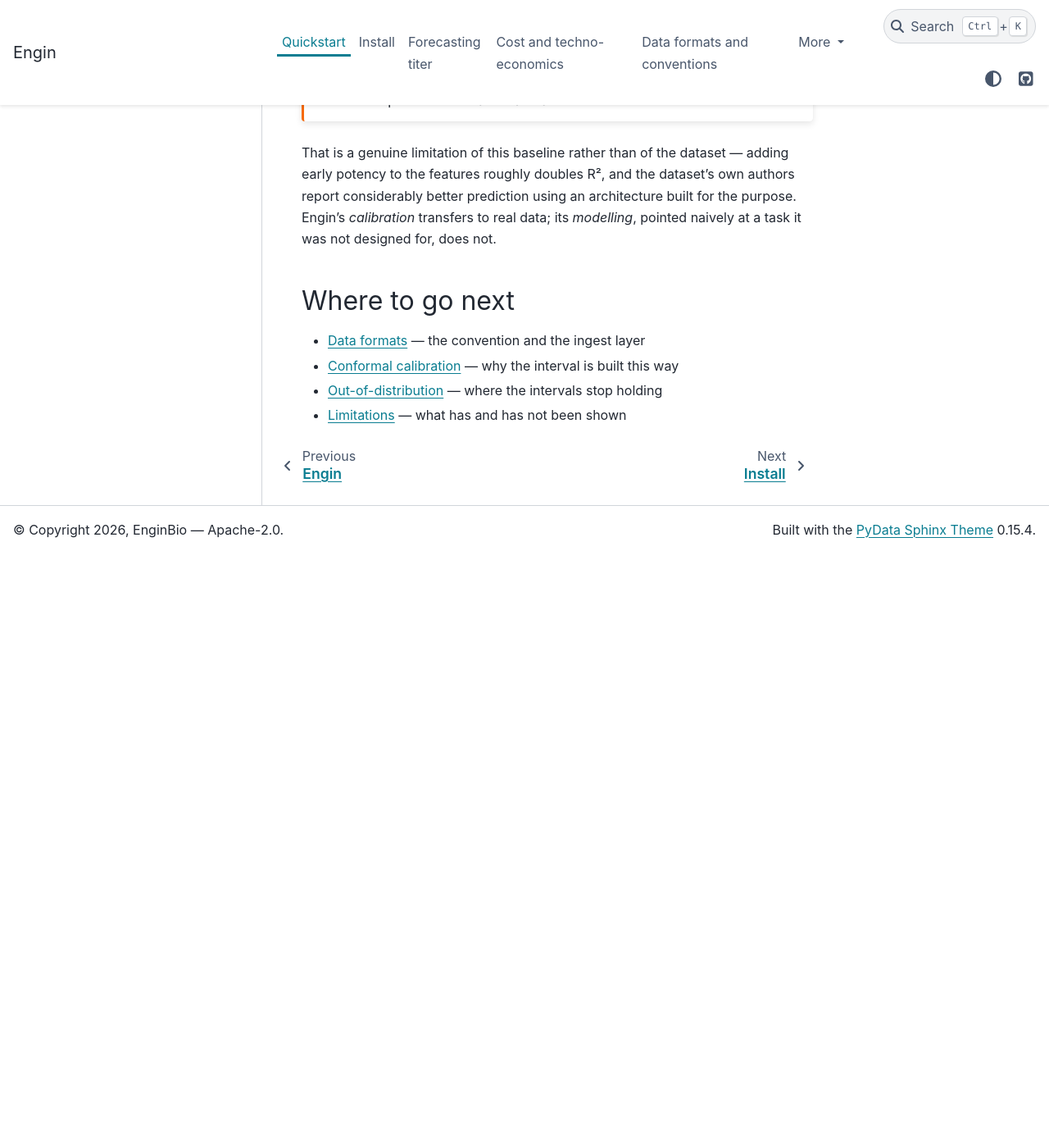
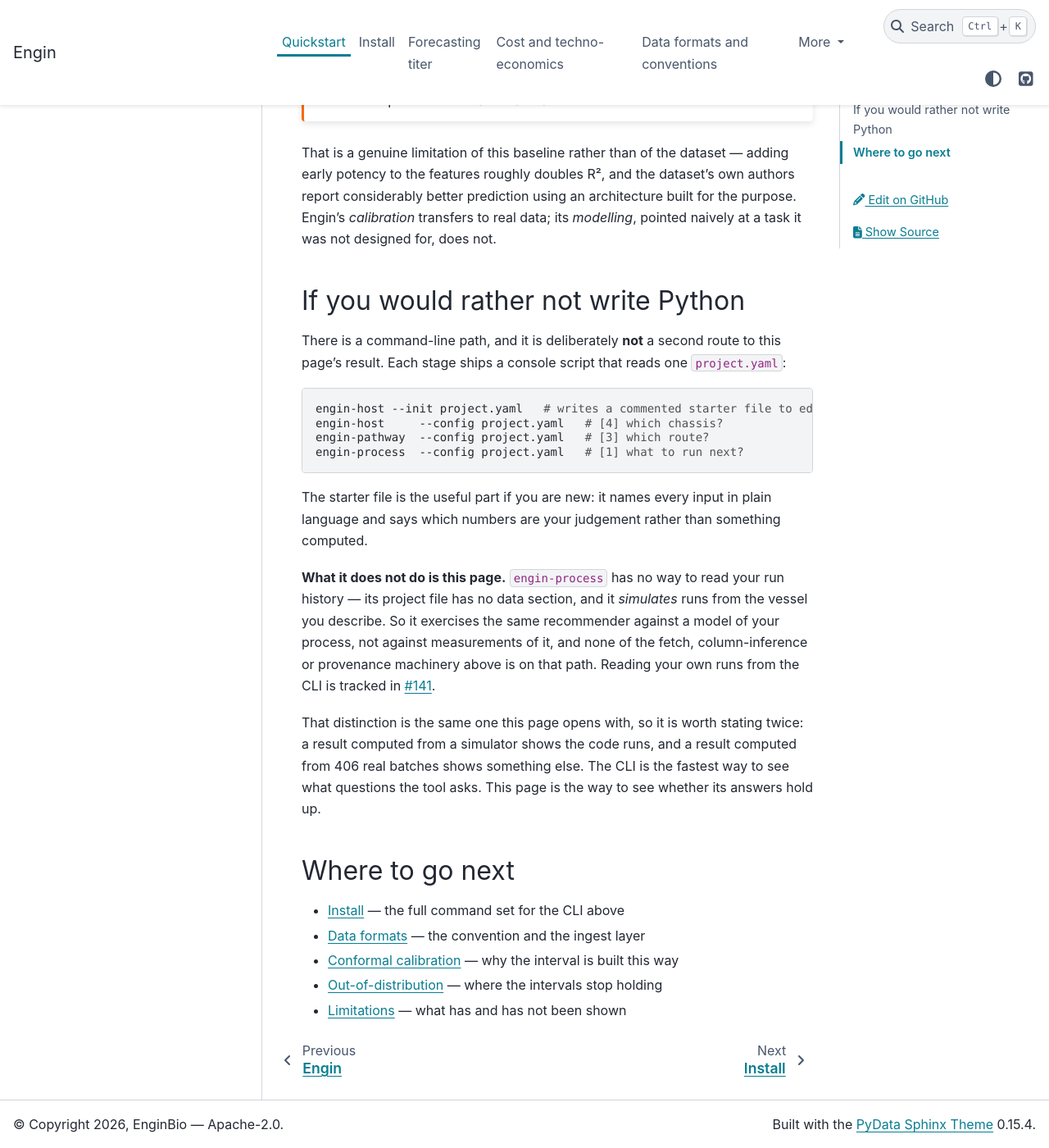
Before and after one commit to enginbio/engin-suite, a Sphinx documentation site: the page built from docs/quickstart.md, in a window 1280 px wide and 1400 px high, scrolled down 3454 px. Shown: the whole window at 82% size. Built offline with Sphinx 7.4.7 and the PyData theme 0.15.4, drawn with Linux system fonts in a browser that asks for light colours; before the commit the page ends 4129 px from its top, so only the background shows below that.

Commit message:
Give the no-Python reader a no-Python route
#232, but not the change it proposed -- the counter-case it flagged turned out
to hold, and it decides the shape of the fix.

**A CLI path in `quickstart.md` would teach the opposite of what that page is
for.** #232 says to check first whether `engin-process` covers what the page
teaches. It covers none of it. Not partially:

- no dataset fetch, no checksum, no provenance manifest
- no `infer_columns`
- no reshape onto the convention

`cli.py:45` says why -- "No run history is read yet: the runs are simulated from
the configured vessel" -- and the CLI tells the user so on exit. The starter
`project.yaml` confirms it from the other side: sections for host, pathway and
process, and no data section anywhere.

So the page's second paragraph, "This uses a published industrial dataset, **not
this project's simulator**", would have sat directly above a tab offering a
quickstart written against our own simulator. Tab-sets read as two routes to one
result; these produce results of different evidential kinds. Not doing it.

**The routing complaint is right, and it is about the front page.**
`docs/index.md` sends "you want to know what the questions even are" to a page
opening with `git clone` and an import statement. That reader is not short of a
dataset, they are short of the questions -- and the artifact #141 built for
exactly them is `--init`, which writes a commented file naming every input in
plain language, including which numbers are their own judgement.

So: the "New to this" tab now offers both routes and says what separates them.
`quickstart.md` gets a section saying what the CLI is and, plainly, that it is
not this page -- pointing at #141 for reading real run history from the CLI.

Verified both stages run end to end from a fresh `--init` before routing anyone
at them. `engin-process` returns $50/kg [$47, $52] and four ranked runs;
`engin-host` ranks P. pastoris 0.83 ± 0.07. Both disclose their own weakness on
exit unprompted, which is the argument for putting a beginner in front of them.

No cache implications: neither file has an executable cell, so the #155/#169
staleness surface is unchanged. Docs build clean, and the tab renders the code
block correctly.

Refs #232.

Co-Authored-By: Claude Opus 5 <noreply@anthropic.com>
Signed-off-by: David Baugher <dbaugher>

````diff
--- a/docs/quickstart.md
+++ b/docs/quickstart.md
@@ -158,8 +158,36 @@ authors report considerably better prediction using an architecture built for th
 purpose. Engin's *calibration* transfers to real data; its *modelling*, pointed
 naively at a task it was not designed for, does not.
 
+## If you would rather not write Python
+
+There is a command-line path, and it is deliberately **not** a second route to this
+page's result. Each stage ships a console script that reads one `project.yaml`:
+
+```bash
+engin-host --init project.yaml   # writes a commented starter file to edit
+engin-host     --config project.yaml   # [4] which chassis?
+engin-pathway  --config project.yaml   # [3] which route?
+engin-process  --config project.yaml   # [1] what to run next?
+```
+
+The starter file is the useful part if you are new: it names every input in plain
+language and says which numbers are your judgement rather than something computed.
+
+**What it does not do is this page.** `engin-process` has no way to read your run
+history — its project file has no data section, and it *simulates* runs from the
+vessel you describe. So it exercises the same recommender against a model of your
+process, not against measurements of it, and none of the fetch, column-inference or
+provenance machinery above is on that path. Reading your own runs from the CLI is
+tracked in [#141](https://github.com/enginbio/engin-suite/issues/141).
+
+That distinction is the same one this page opens with, so it is worth stating twice:
+a result computed from a simulator shows the code runs, and a result computed from
+406 real batches shows something else. The CLI is the fastest way to see what
+questions the tool asks. This page is the way to see whether its answers hold up.
+
 ## Where to go next
 
+- [Install](install.md) — the full command set for the CLI above
 - [Data formats](guides/data-formats.md) — the convention and the ingest layer
 - [Conformal calibration](methods/conformal-calibration.md) — why the interval is built this way
 - [Out-of-distribution](methods/out-of-distribution.md) — where the intervals stop holding
````
Also changed, not shown: docs/index.md (+19 -1 lines).
